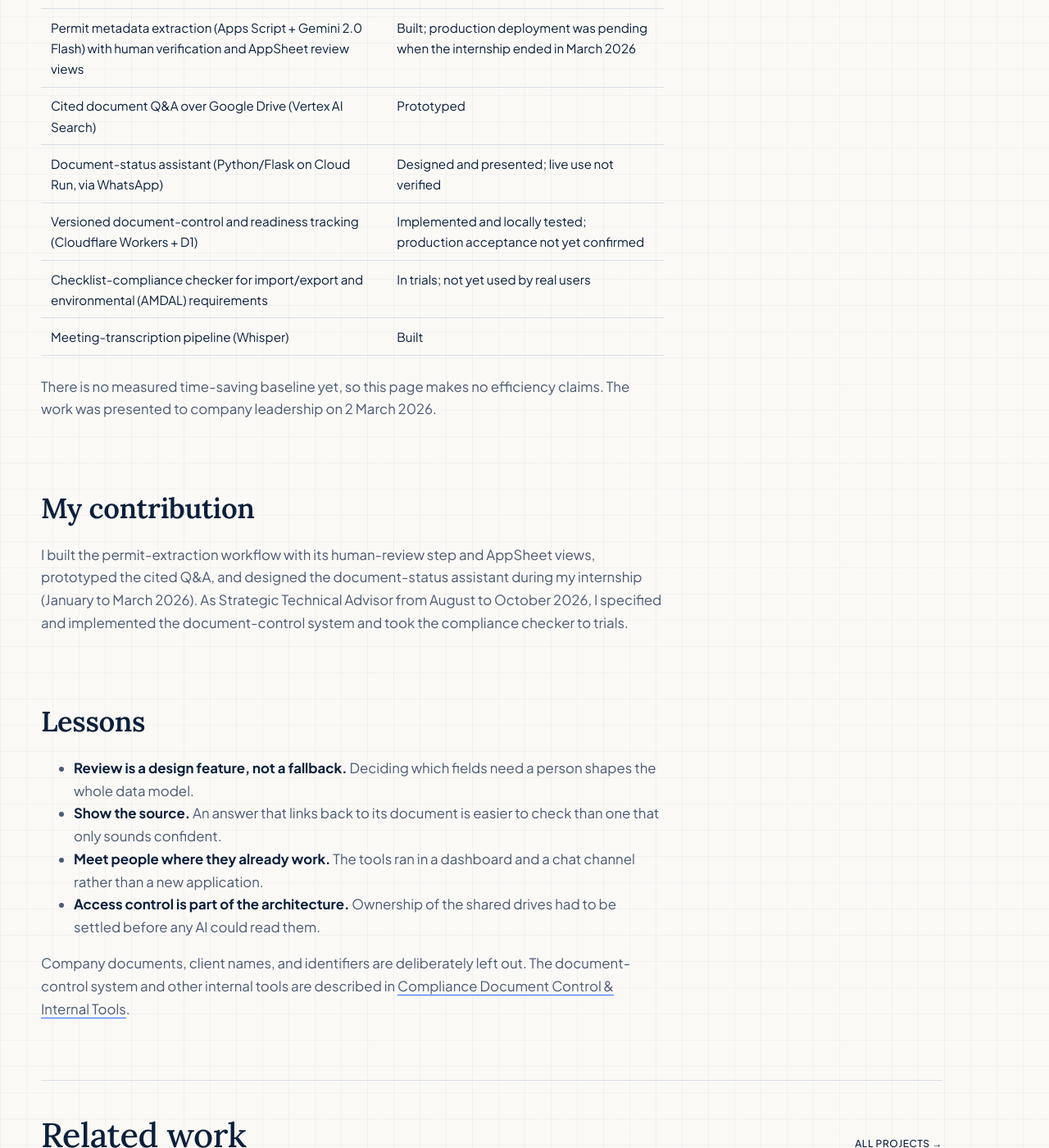
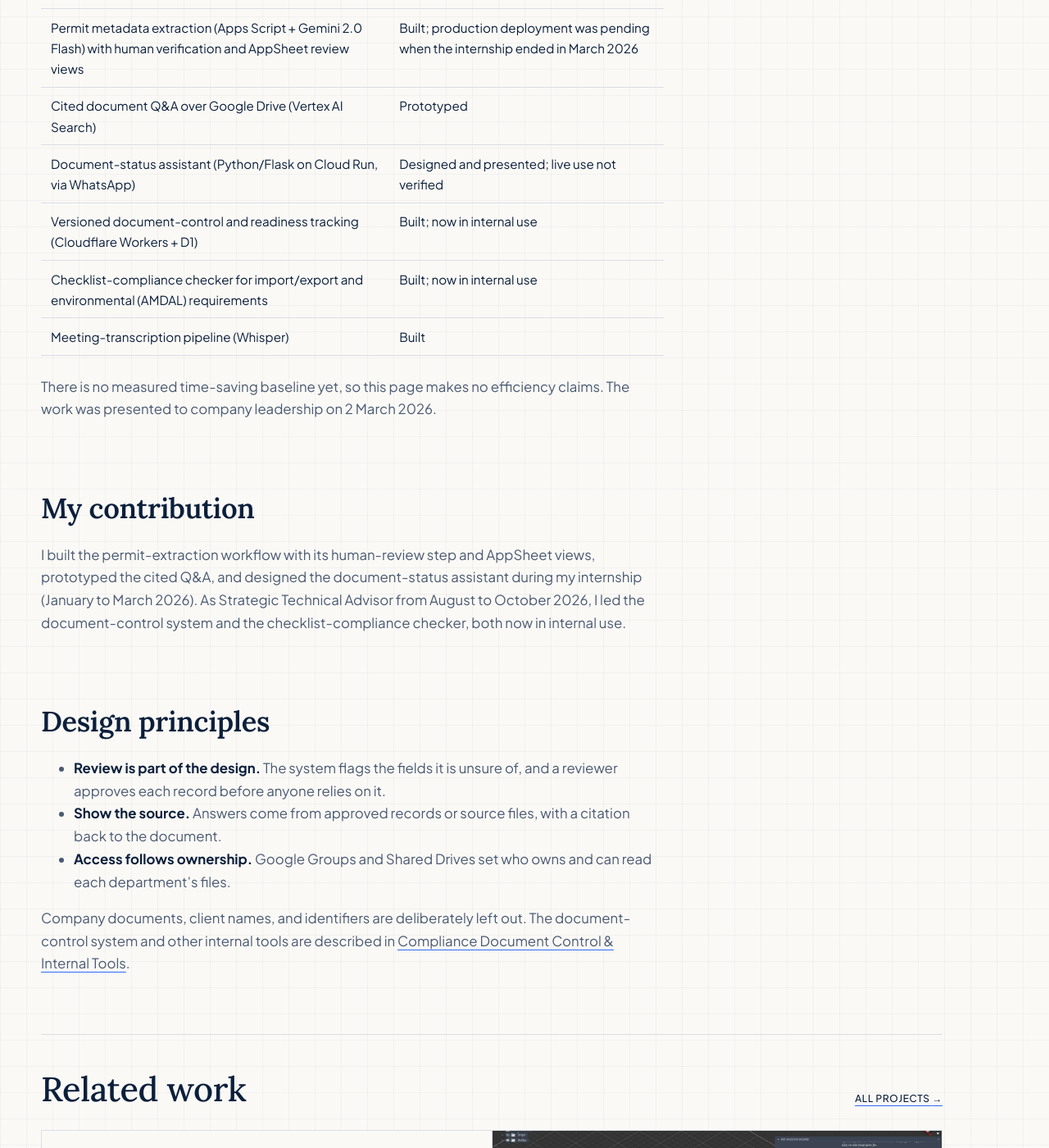
Before and after one commit to diovandi/diovandi.github.io, a Jekyll site: the page built from _projects/human-reviewed-ai-document-workflows.md, in a window 1280 px wide and 1400 px high, scrolled down 1676 px. Shown: the whole window at 82% size. Built offline with Jekyll 4.4.1, drawn with Linux system fonts in a browser that asks for light colours.

Commit message:
Remove draft notes from page source and update SAG tool status
Delete every TODO(Dio) comment from the case study and the Control &
Automation page, and move the open items to CONTENT_CHECKLIST.md. Replace
the placeholder Lessons with design principles already stated on the
page. Document control and the checklist-compliance checker are now in
internal use. Rename the in-text Related work list to See also, and
feature Control & Automation on the home page.

Co-Authored-By: Claude Opus 5.5 (1M context) <noreply@anthropic.com>
Claude-Session: https://claude.ai/code/session_01Kh2PPVzeR3kRafaNJjdNj4

```diff
--- a/_data/experience.yml
+++ b/_data/experience.yml
@@ -5,9 +5,9 @@
   role: Strategic Technical Advisor
   summary: Built internal software and AI tooling for an advisory and project-development firm, from compliance document control to the office's procurement app.
   highlights:
-    - Built a document-control system for compliance projects on Cloudflare Workers and D1, with approvals, revisions, readiness tracking, Excel checklist import and Google Drive storage; built and tested locally.
+    - Led and built a document-control system for compliance projects on Cloudflare Workers and D1, with approvals, revisions, readiness tracking, Excel checklist import and Google Drive storage; now in internal use.
     - Contributed to the office's live procurement and budget app through reviewed pull requests, including monthly budget pots, a compact bilingual UI, CI fixes, a deploy guard and shared working rules for people and AI coding agents.
-    - Built a checklist-compliance checker for import/export and AMDAL environmental requirements, taken to trial stage.
+    - Led a checklist-compliance checker for import/export and AMDAL environmental requirements, now in internal use.
     - Authored Claude skills for on-brand company documents and meeting minutes, and curated a knowledge graph of company material with integrity checks.
     - Reviewed an internal request-tracking application for security and quality and delivered written findings.
 
--- a/_projects/human-reviewed-ai-document-workflows.md
+++ b/_projects/human-reviewed-ai-document-workflows.md
@@ -21,12 +21,6 @@ stack:
   - AppSheet
 ---
 
-<!--
-  TODO(Dio) before merging:
-  - Confirm the contribution statement, and name anything that was a teammate's.
-  - Add 2–3 redacted screenshots (no client names, permit numbers, or people).
--->
-
 ## The problem
 
 Operational documents, including government permits, lived in shared folders. Turning them into searchable records by hand is slow, and letting an AI fill those records alone is too risky when they carry legal consequences. The goal was faster retrieval without giving up human accountability.
@@ -40,13 +34,6 @@ AI does the reading; people make the decisions. The system extracts metadata, fl
   <figcaption>System architecture, simplified. No company data is shown.</figcaption>
 </figure>
 
-<!-- TODO(Dio): add 2–3 redacted screenshots here, e.g.
-<figure>
-  <img src="{{ '/assets/images/case-studies/review-queue-redacted.webp' | relative_url }}" alt="…">
-  <figcaption>…</figcaption>
-</figure>
--->
-
 ## Built versus deployed
 
 | Component | Status |
@@ -54,23 +41,20 @@ AI does the reading; people make the decisions. The system extracts metadata, fl
 | Permit metadata extraction (Apps Script + Gemini 2.0 Flash) with human verification and AppSheet review views | Built; production deployment was pending when the internship ended in March 2026 |
 | Cited document Q&A over Google Drive (Vertex AI Search) | Prototyped |
 | Document-status assistant (Python/Flask on Cloud Run, via WhatsApp) | Designed and presented; live use not verified |
-| Versioned document-control and readiness tracking (Cloudflare Workers + D1) | Implemented and locally tested; production acceptance not yet confirmed |
-| Checklist-compliance checker for import/export and environmental (AMDAL) requirements | In trials; not yet used by real users |
+| Versioned document-control and readiness tracking (Cloudflare Workers + D1) | Built; now in internal use |
+| Checklist-compliance checker for import/export and environmental (AMDAL) requirements | Built; now in internal use |
 | Meeting-transcription pipeline (Whisper) | Built |
 
 There is no measured time-saving baseline yet, so this page makes no efficiency claims. The work was presented to company leadership on 2 March 2026.
 
 ## My contribution
 
-<!-- TODO(Dio): confirm this sentence. -->
-I built the permit-extraction workflow with its human-review step and AppSheet views, prototyped the cited Q&A, and designed the document-status assistant during my internship (January to March 2026). As Strategic Technical Advisor from August to October 2026, I specified and implemented the document-control system and took the compliance checker to trials.
+I built the permit-extraction workflow with its human-review step and AppSheet views, prototyped the cited Q&A, and designed the document-status assistant during my internship (January to March 2026). As Strategic Technical Advisor from August to October 2026, I led the document-control system and the checklist-compliance checker, both now in internal use.
 
-## Lessons
+## Design principles
 
-<!-- TODO(Dio): these are drafted from the design priorities; replace with what you actually learned. -->
-- **Review is a design feature, not a fallback.** Deciding which fields need a person shapes the whole data model.
-- **Show the source.** An answer that links back to its document is easier to check than one that only sounds confident.
-- **Meet people where they already work.** The tools ran in a dashboard and a chat channel rather than a new application.
-- **Access control is part of the architecture.** Ownership of the shared drives had to be settled before any AI could read them.
+- **Review is part of the design.** The system flags the fields it is unsure of, and a reviewer approves each record before anyone relies on it.
+- **Show the source.** Answers come from approved records or source files, with a citation back to the document.
+- **Access follows ownership.** Google Groups and Shared Drives set who owns and can read each department's files.
 
 Company documents, client names, and identifiers are deliberately left out. The document-control system and other internal tools are described in [Compliance Document Control & Internal Tools]({{ '/projects/compliance-document-control/' | relative_url }}).
```
Also changed, not shown: CONTENT_CHECKLIST.md (+15 -0 lines), _projects/compliance-document-control.md (+2 -2 lines), _projects/control-and-automation.md (+5 -19 lines).
